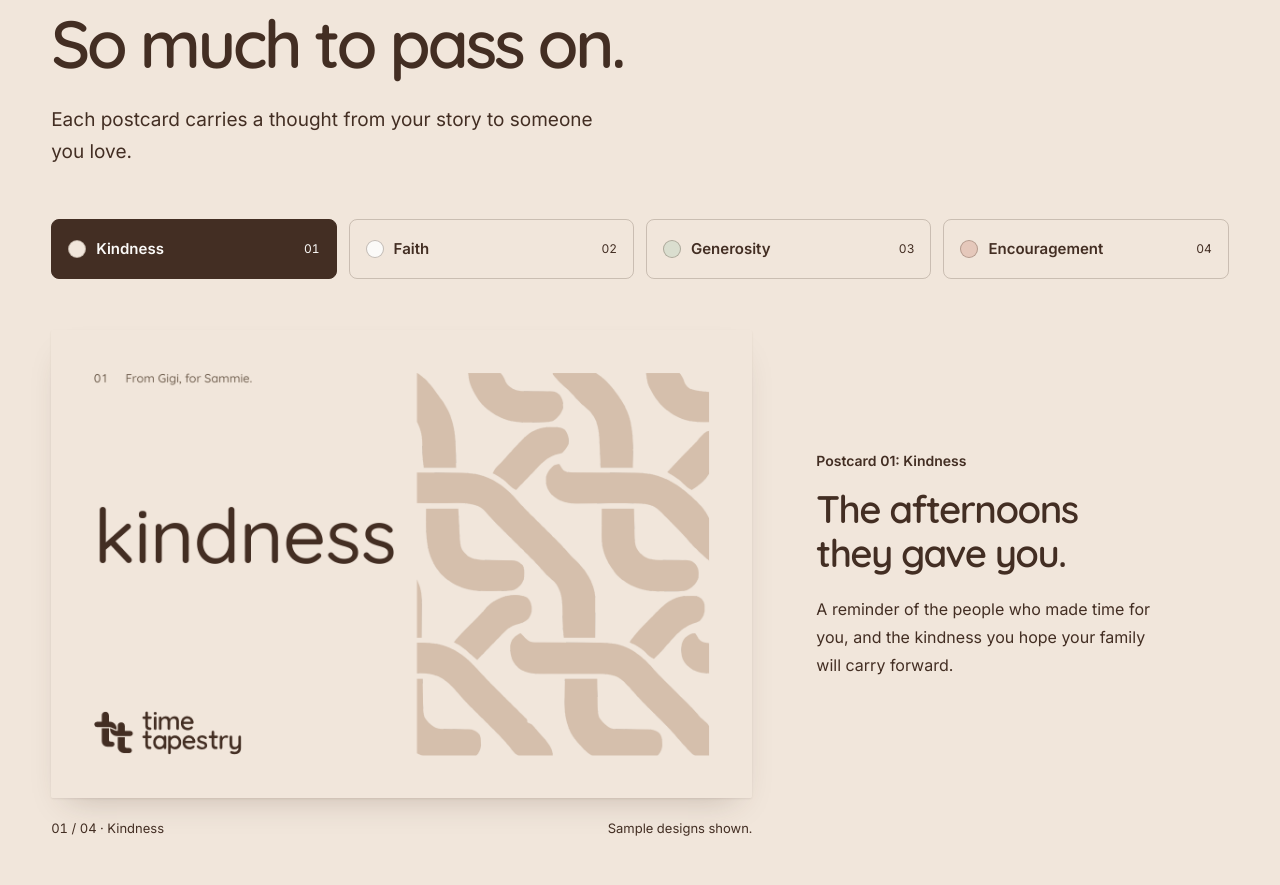
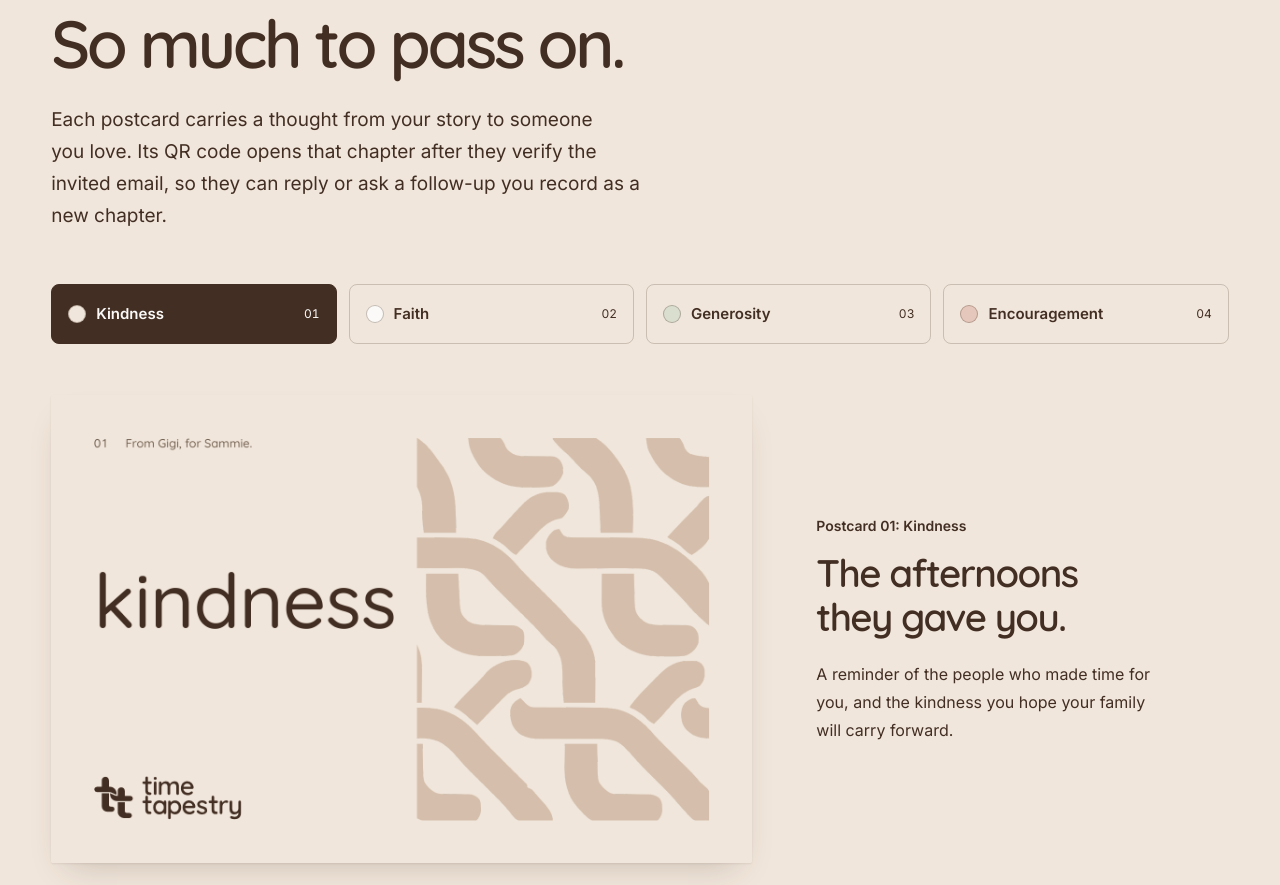
Before and after one commit to kae-creative-apps/time-tapestry, a Next.js app: page / in a window 1280 px wide. Shown: the part 2887-3772 px from the top of the page. Built offline with nearby package versions, Linux system fonts and the light colour scheme; no server answers.

Commit message:
Say what a postcard QR code opens.
The homepage showed the four postcard designs without saying the code returns the recipient to that chapter, where they can reply or ask for a new one.

Co-authored-by: kae-creative-apps <kae-creative-apps@users.noreply.github.com>

```diff
--- a/src/components/marketing/PostcardCollection.tsx
+++ b/src/components/marketing/PostcardCollection.tsx
@@ -68,6 +68,8 @@ export function PostcardCollection() {
           </h2>
           <p className={styles.introduction}>
             Each postcard carries a thought from your story to someone you love.
+            Its QR code opens that chapter after they verify the invited email,
+            so they can reply or ask a follow-up you record as a new chapter.
           </p>
         </header>
 
```
